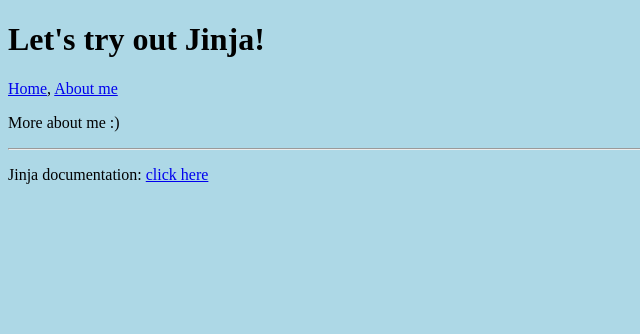
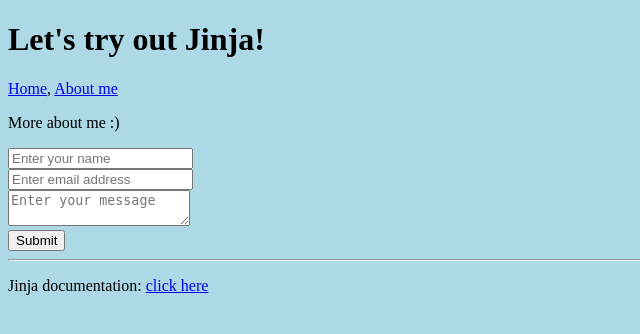
Before and after one commit to ricardoajcarvalho/lesson16-heroku, a Flask app: page /about-me in a window 1280 px wide. Shown: the top 334 px of the page, without its empty margins (0-640 px from the left). Run offline with Flask 2, Linux system fonts and the light colour scheme.

Commit message:
Lesson 17

```diff
--- a/main.py
+++ b/main.py
@@ -1,5 +1,5 @@
 import datetime
-from flask import Flask, render_template
+from flask import Flask, render_template, request, make_response
 
 app = Flask(__name__)
 
@@ -13,11 +13,20 @@
 
     return render_template("index.html", some_text=some_text, current_year=current_year, cities=cities)
 
-#This is the page for about me
-@app.route("/about-me")
+@app.route("/about-me", methods=["GET", "POST"])
 def about():
-    return render_template("about.html")
+    if request.method == "GET":
+        user_name = request.cookies.get("user_name")
+        return render_template("about.html", name=user_name)
+    elif request.method == "POST":
+        contact_name = request.form.get("contact-name")
+        contact_email = request.form.get("contact-email")
+        contact_message = request.form.get("contact-message")
 
+        response = make_response(render_template("success.html", contact_name=contact_name))
+        response.set_cookie("user_name", contact_name)
+
+        return response
 
 if __name__ == '__main__':
     app.run(use_reloader=True)  # if you use the port parameter, delete it before deploying to Heroku
--- a/templates/about.html
+++ b/templates/about.html
@@ -3,5 +3,25 @@
 {% block title %}About me{% endblock title %}
 
 {% block content %}
+
+{% if name %}
+<p>Hello {{name}}!</p>
+{% endif %}
+
     <p>More about me :)</p>
+
+<form method="post" action="/about-me">
+    <input type="text" name="contact-name" placeholder="Enter your name">
+    <br>
+
+    <input type="email" name="contact-email" placeholder="Enter email address">
+    <br>
+
+    <textarea name="contact-message" placeholder="Enter your message"></textarea>
+    <br>
+
+    <button type="submit">Submit</button>
+</form>
+
+
 {% endblock content %}
```
Also changed, not shown: templates/success.html (added, +10 -0 lines).
